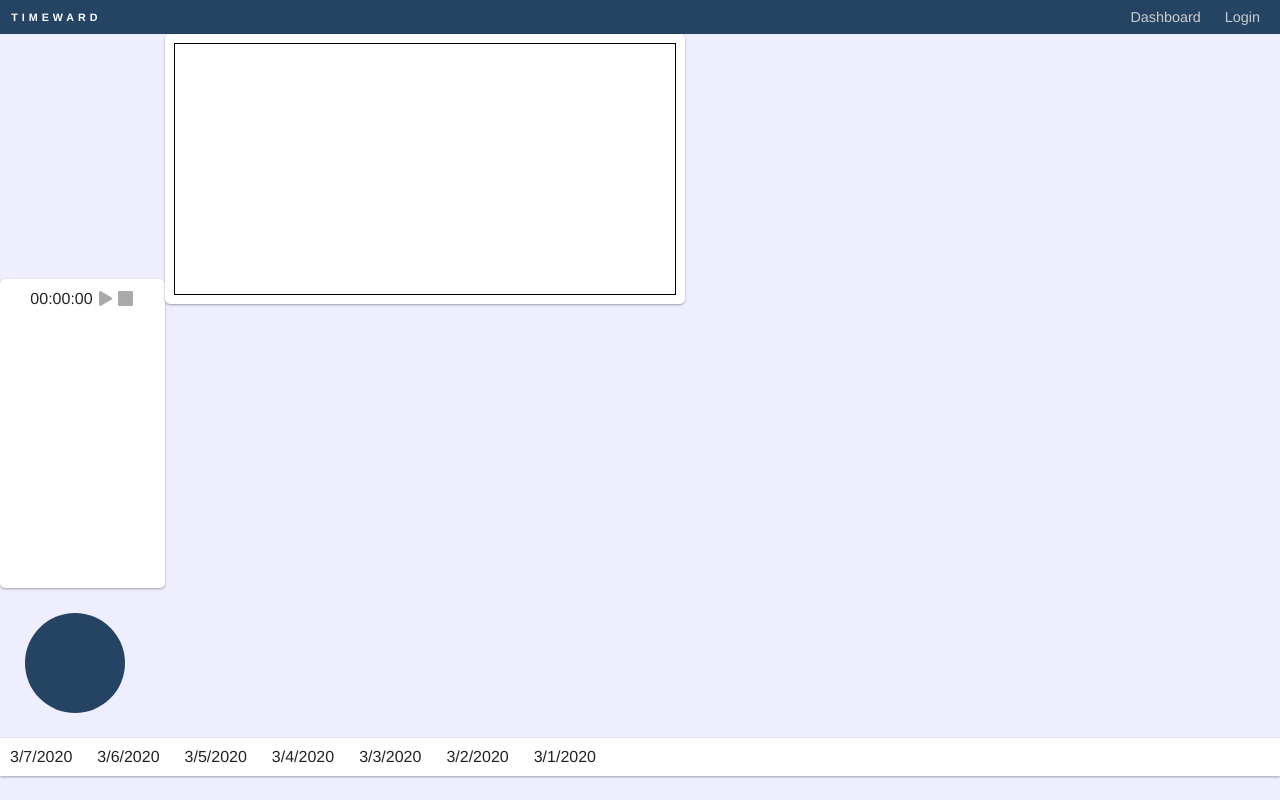
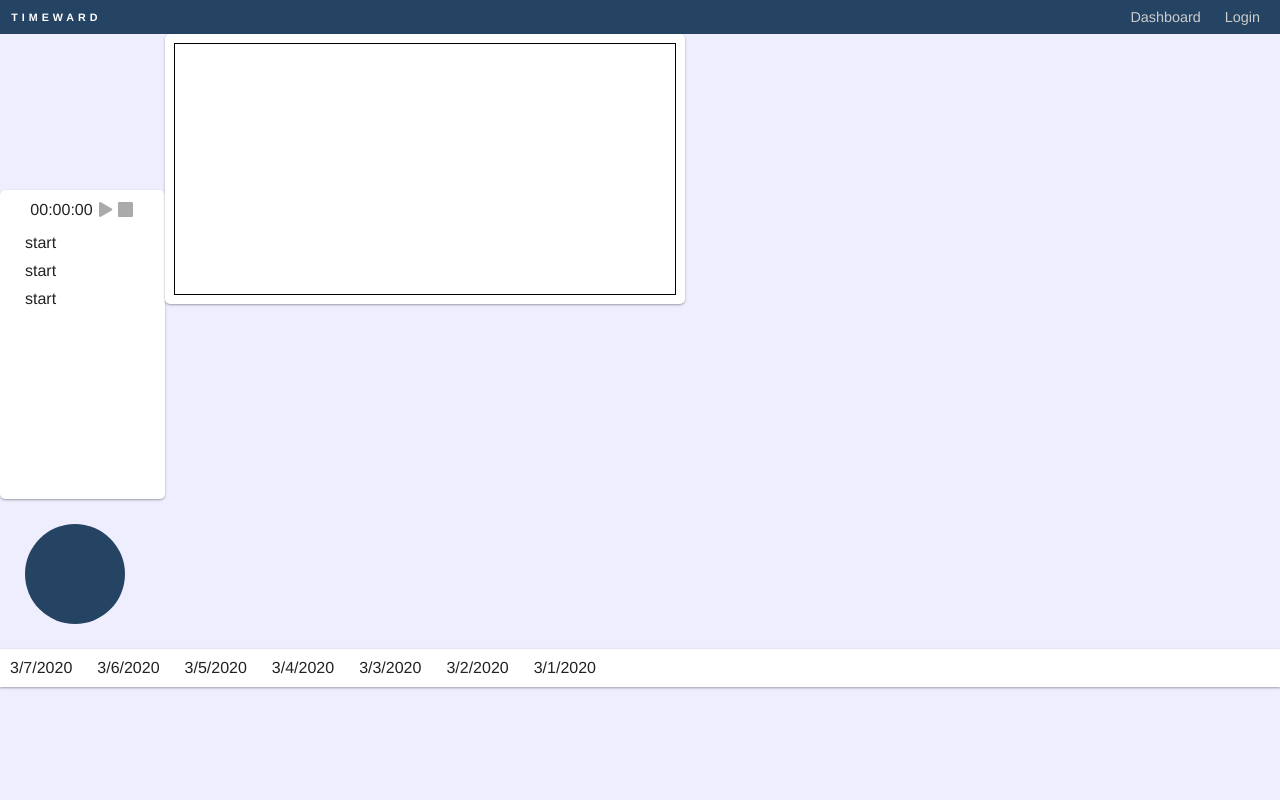
Before and after one commit to rpivo/timeward-react, a React app: page / in a window 1280 px wide. Built offline with nearby package versions, Linux system fonts and the light colour scheme; the HTML template or start-up script is replaced by a standard one.

Commit message:
set up dashboard useReducer

```diff
--- a/src/pages/Dashboard.tsx
+++ b/src/pages/Dashboard.tsx
@@ -1,4 +1,4 @@
-import React, { createContext } from 'react';
+import React, { createContext, useReducer } from 'react';
 import Alignment from '@components/Alignment';
 import Graph from '@components/Graph';
 import PieChart from '@components/PieChart';
@@ -8,22 +8,43 @@ import Timer from '@components/Timer';
 import Timesheet from '@components/Timesheet';
 import StyledDashboard from '@styles/pages/Dashboard.styled';
 
-export const DashboardContext = createContext('');
+type Action = { type: 'button clicked' };
 
-const Dashboard: React.FC = (): JSX.Element =>
+type DashboardContextType = {
+  dispatch: React.Dispatch<Action>;
+  store: string[];
+}
+
+export const DashboardContext = createContext({} as DashboardContextType);
+
+const Dashboard: React.FC = (): JSX.Element => {
+
+  const reducer = (state: string[], action: { type: string }): string[] => {
+    switch (action.type) {
+    case 'button clicked':
+      return [...state, 'goodbye'];
+    default:
+      return state;
+    }
+  };
+
+  const dashboardStore = ['start'];
+  const [store, dispatch] = useReducer(reducer, dashboardStore);
+
+  return (
     <StyledDashboard>
+      <DashboardContext.Provider value={{ dispatch, store }}>
         <Tile>
           <Alignment horizontal>
             <Timer />
           </Alignment>
-      <DashboardContext.Provider value={'hello'}>
           <Timesheet>
             <Timesheet.Record />
             <Timesheet.Record />
             <Timesheet.Record />
           </Timesheet>
+        </Tile>
       </DashboardContext.Provider>
-    </Tile>
       <Tile>
         <Graph />
       </Tile>
@@ -39,6 +60,8 @@ const Dashboard: React.FC = (): JSX.Element =>
           <Timeline.Day day={6} />
         </Timeline>
       </Tile>
-  </StyledDashboard>;
+    </StyledDashboard >
+  );
+};
 
 export default Dashboard;
```
Also changed, not shown: 1 other file (tests, documents, lock files or other folders). Lines whose indentation alone changed are shown as unchanged.
